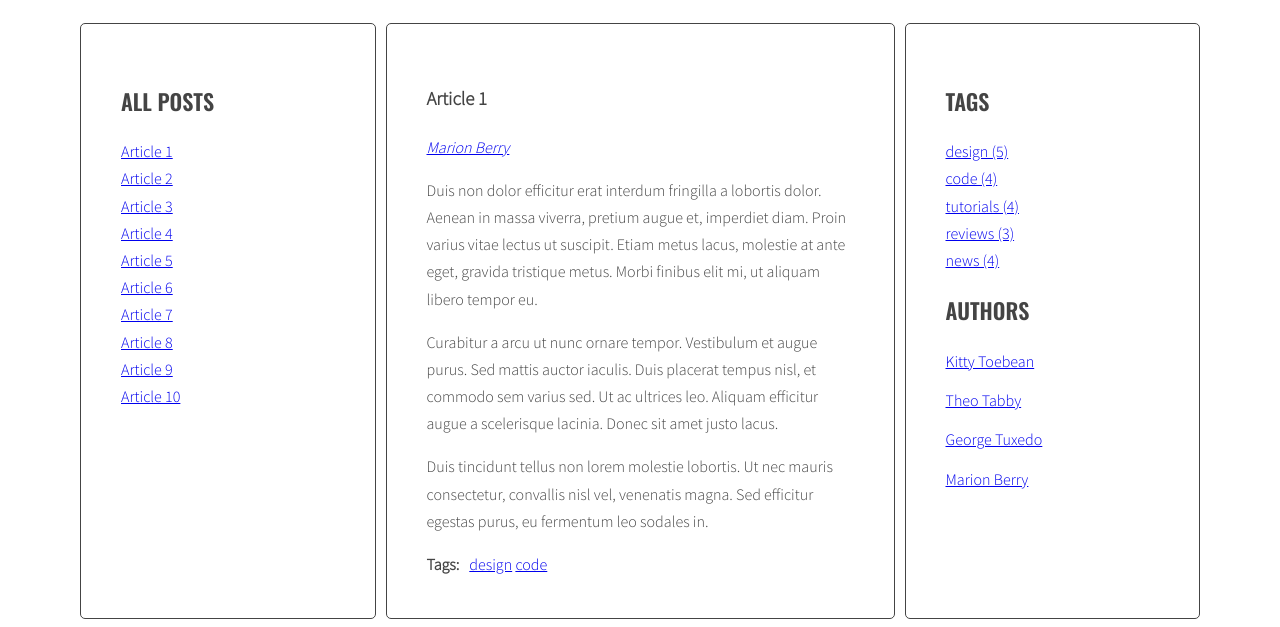
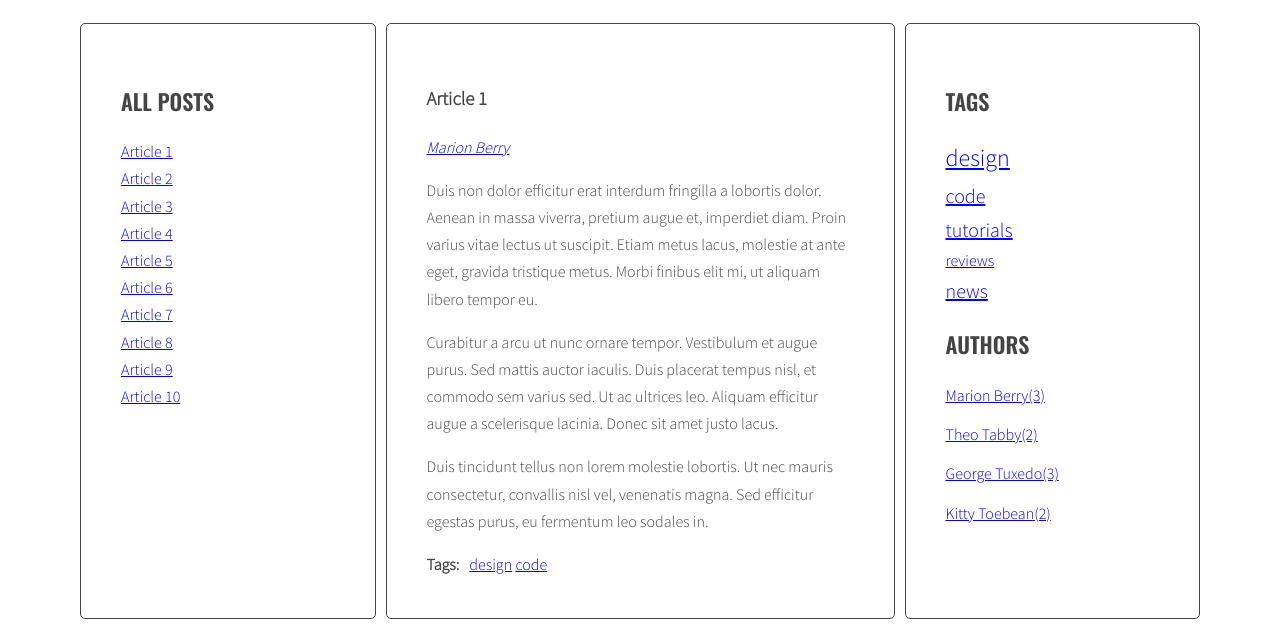
Before and after one commit to Pawel-Waskiewicz/javascript-blog, a website: page index.html in a window 1280 px wide. Shown: the part 220-847 px from the top of the page. Drawn offline with nearby package versions, Linux system fonts and the light colour scheme.

Commit message:
Add calculate authors to JS

```diff
--- a/js/script.js
+++ b/js/script.js
@@ -6,7 +6,8 @@ const optArticleSelector = '.post',
   optArticleAuthorSelector = '.post-author',
   optTagsListSelector = '.tags.list',
   optCloudClassCount = 5,
-  optCloudClassPrefix = 'tag-size-';
+  optCloudClassPrefix = 'tag-size-',
+  optAuthorsListSelector = '.authors.list';
 
 const titleClickHandler = function (event) {
   event.preventDefault();
@@ -138,7 +139,7 @@ function generateTags(){
   /* [NEW] START LOOP: for each tag in allTags: */
   for (let tag in allTags){
     /* [NEW] generate code of a link and add it to allTagsHTML */
-    allTagsHTML +=  '<li class="'+ calculateTagsClass(allTags[tag], tagsParams) + '"> <a href="#tag-' + tag + '"> ' + tag + ' (' + allTags[tag] + ') </a></li>';
+    allTagsHTML +=  '<li class="'+ calculateTagsClass(allTags[tag], tagsParams) + '"> <a href="#tag-' + tag + '"> ' + tag + ' </a></li>';
 
     /* [NEW] END LOOP: for each tag in allTags: */
   }
@@ -191,6 +192,8 @@ function addClickListenersToTags(){
 addClickListenersToTags();
 
 function generateAuthors(){
+  /* [NEW] create a new variable with an empty object */
+  let allAuthors = {};
   /* find all articles */
   const articles = document.querySelectorAll(optArticleSelector);
   /* START LOOP: for every article */
@@ -205,10 +208,30 @@ function generateAuthors(){
     const linkHTML = '<a href="#author-' + author + '">' + author + '</a>';
     /* add generated code to html variable */
     html = html + linkHTML;
+    /* [NEW] check if this link is NOT already in allAuthors */
+    if(!allAuthors[author]){
+    /* [NEW] add tag to allTags object */
+      allAuthors[author] = 1;
+    } else {
+      allAuthors[author]++;
+    }
     /* insert html to author wrappper */
     authorWrapper.innerHTML = html;
     /* END LOOP: for every article */
   }
+  /* [NEW] find list of tags in right column */
+  const authorsList = document.querySelector(optAuthorsListSelector);
+  /* [NEW] create variable for all links HTML code */
+  const authorsParams = calculateTagsParams(allAuthors);
+  console.log('authorsParams:', authorsParams);
+  let allAuthorsHTML = '';
+  /* [NEW] START LOOP: for each tag in allTags: */
+  for (let author in allAuthors){
+  /* [NEW] generate code of a link and add it to allAuthorsHTML */
+    allAuthorsHTML += '<li class="'+ calculateTagsClass(allAuthors[author], authorsParams) + '" ><a href="#author-' + author + '">' + author + '(' + allAuthors[author] + ')</a></li>';
+  }
+  /*[NEW] add from allTagsHTML to tagList */
+  authorsList.innerHTML = allAuthorsHTML;
 }
 generateAuthors();
 
--- a/sass/style.scss
+++ b/sass/style.scss
@@ -118,3 +118,21 @@ body {
     margin: 0 10px 0 0;
   }
 }
+
+/* Tags */
+.tags  {
+    display: inline;
+    text-decoration: none;
+    .tag-size-5 {
+    font-size: 24px;
+    text-decoration: none;
+    }
+    .tag-size-3 {
+        font-size: 20px;
+        text-decoration: none;
+        }
+    .tag-size-1 {
+        font-size: 16px;
+        text-decoration: none;
+        }
+}
```
Also changed, not shown: css/style.css, 1 other file.
